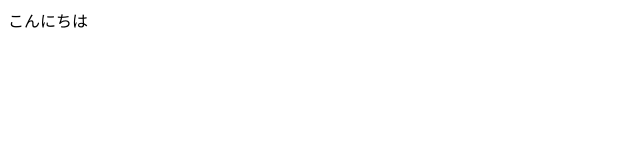
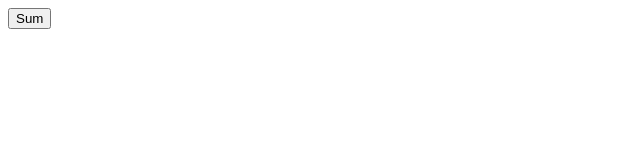
Before and after one commit to karon9/JS_practice, a plain HTML site: page index.html in a window 1280 px wide. Shown: the full height of the page, 0-640 px from the left. Drawn offline with Linux system fonts and the light colour scheme.

Commit message:
ボタン作成

```diff
--- a/index.html
+++ b/index.html
@@ -1,5 +1,6 @@
 <!DOCTYPE html>
 <html>
+
 <head>
     <meta charset="utf-8" />
     <meta http-equiv="X-UA-Compatible" content="IE=edge">
@@ -8,7 +9,9 @@
     <link rel="stylesheet" type="text/css" media="screen" href="main.css" />
     <script src="main.js"></script>
 </head>
+
 <body>
-こんにちは
+    <button onclick="showSum()">Sum</button>
 </body>
+
 </html>
--- a/main.js
+++ b/main.js
@@ -0,0 +1,6 @@
+function showSum() {
+    var num1 = 1;
+    var num2 = 2;
+    var sum = num1 + num2;
+    alert(sum);
+}
```
